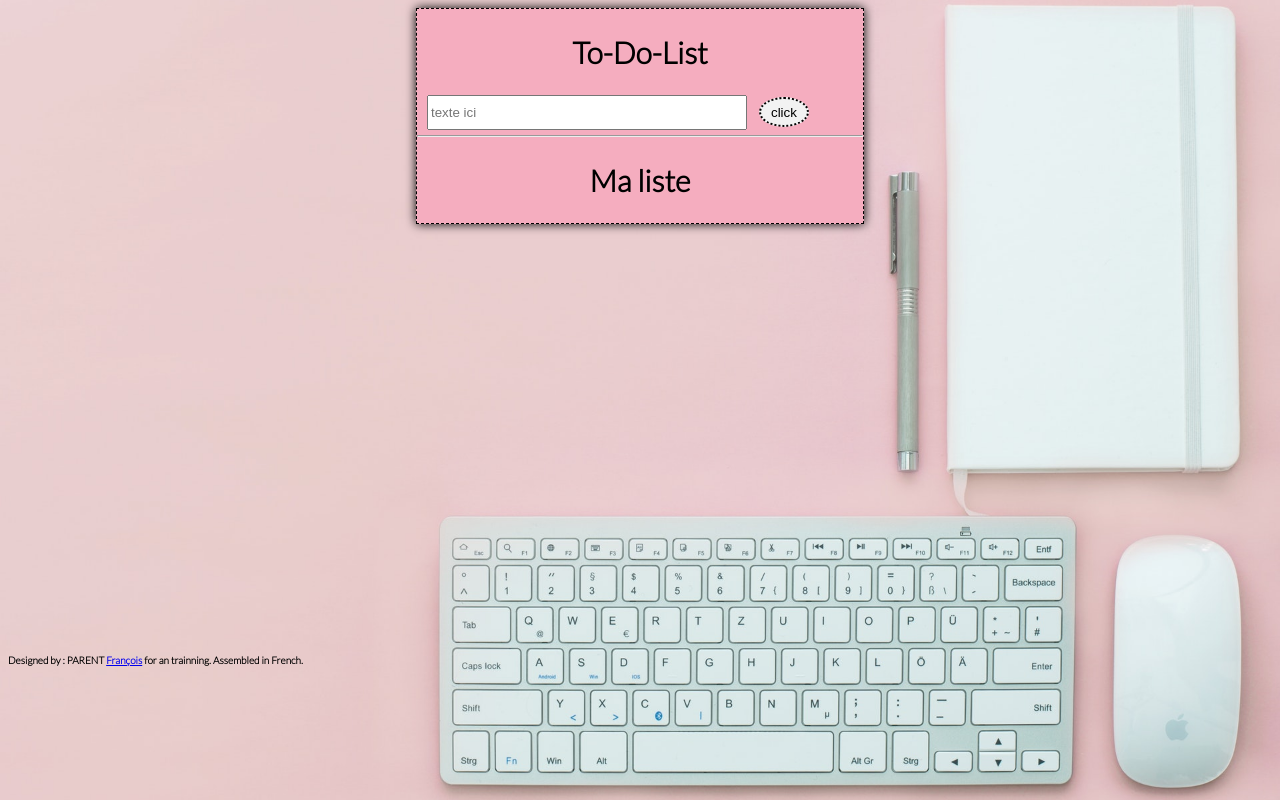
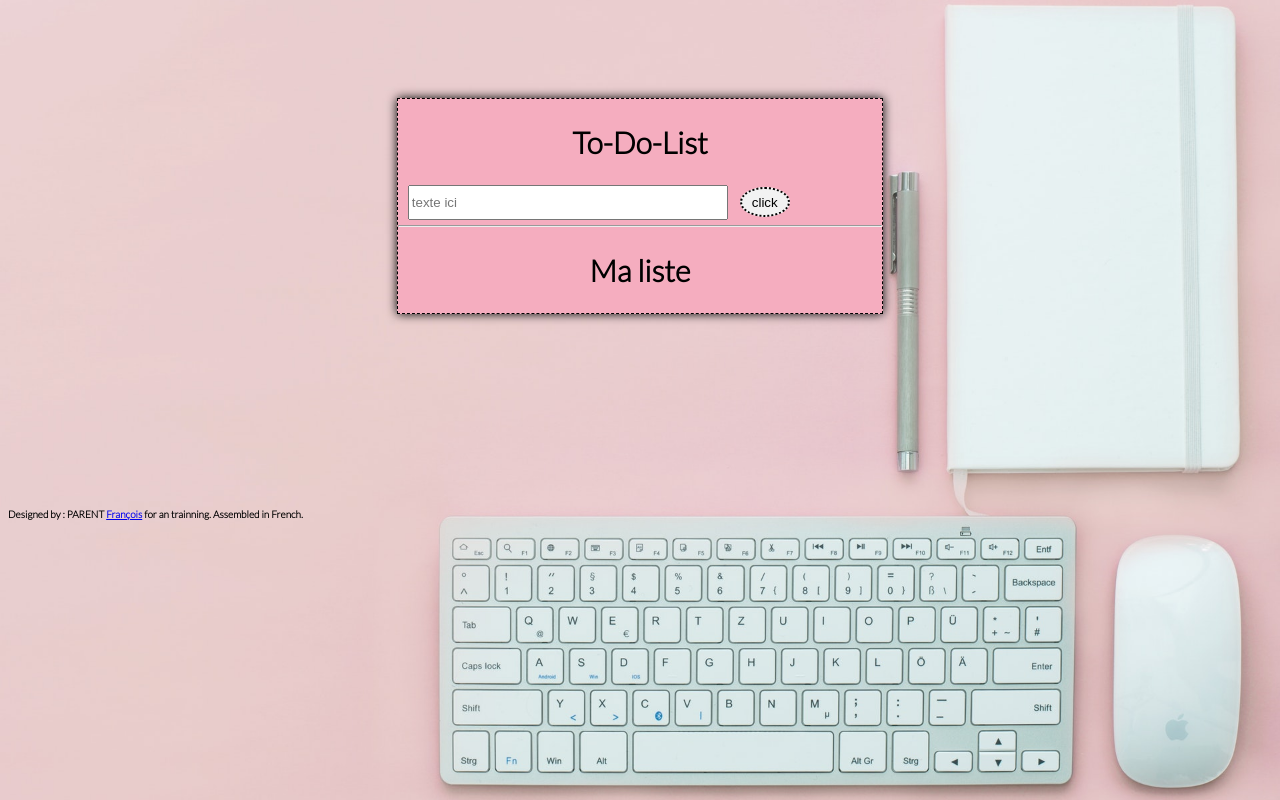
Before and after one commit to FrancoisPdev/ToDoList, a plain HTML site: page index.html in a window 1280 px wide. Drawn offline with Linux system fonts and the light colour scheme.

Commit message:
add favico

```diff
--- a/css/style.css
+++ b/css/style.css
@@ -43,9 +43,9 @@ html {
 }
 .contenair{
 	grid-column: 2;
-	grid-row: 1;
+	grid-row: 2;
 	height:auto;
-	width:35vw;
+	width:38vw;
 	background-color:hsl(345, 78%, 82%);
 	border: .1rem dashed black;
 	box-shadow: 0 0 1rem 0;
@@ -53,12 +53,16 @@ html {
 
 }
 header {
-	height:25vh;
+	grid-column:1 / 4 ;
+	grid-row:1;
+	height:10vh;
+
 }
 footer{
 	grid-column:1/4;
 	grid-row:3;
 	height:25vh;
+
 }
 /*
 
@@ -74,7 +78,7 @@ h1, h2 {
 }
 /*	input	*/
 #text {
-	width: 25vw;
+    width: 25vw;
     margin-left: 1rem;
     height: 3.5rem;
 }
@@ -102,5 +106,5 @@ li, ul, button, #text{
 	cursor: pointer;
 }
 footer p{
-	margin-top:50vh;
+	margin-top:23vh;
 }
```
Also changed, not shown: images/favicon.ico (added), images/nightmode.jpg (deleted).
